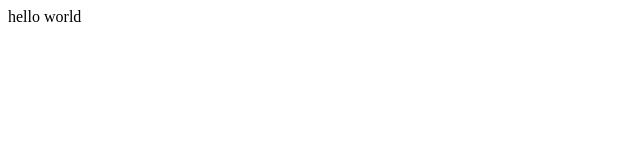
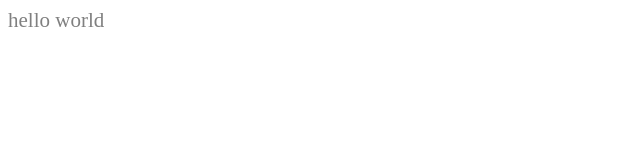
Before and after one commit to devho813/land-bnb-front, a Next.js app: page / in a window 1280 px wide. Shown: the top 160 px of the page, without its empty margins (0-640 px from the left). Built offline with nearby package versions, Linux system fonts and the light colour scheme.

Commit message:
add : emotion 세팅, svg 컴포넌트 설정

```diff
--- a/package.json
+++ b/package.json
@@ -11,11 +11,15 @@
     "start": "next start"
   },
   "dependencies": {
+    "@emotion/react": "^11.4.0",
+    "@emotion/styled": "^11.3.0",
+    "babel-plugin-inline-react-svg": "^2.0.1",
     "next": "^11.0.1",
     "react": "^17.0.2",
     "react-dom": "^17.0.2"
   },
   "devDependencies": {
+    "@emotion/babel-plugin": "^11.3.0",
     "@types/node": "^16.4.10",
     "@types/react": "^17.0.15",
     "@types/react-dom": "^17.0.9",
--- a/src/pages/index.tsx
+++ b/src/pages/index.tsx
@@ -1,7 +1,13 @@
+import { css } from "@emotion/react";
 import React from "react";
 
 function Home() {
-  return <div>hello world</div>;
+  return <div css={container}>hello world</div>;
 }
 
 export default Home;
+
+const container = css`
+  font-size: 21px;
+  color: gray;
+`;
--- /dev/null
+++ b/src/types/image.d.ts
@@ -0,0 +1 @@
+declare module "*.svg";
--- a/tsconfig.json
+++ b/tsconfig.json
@@ -16,7 +16,8 @@
     "moduleResolution": "node",
     "resolveJsonModule": true,
     "isolatedModules": true,
-    "jsx": "preserve"
+    "jsx": "preserve",
+    "types": ["@emotion/react/types/css-prop"],
   },
   "include": [
     "next-env.d.ts",
```
Also changed, not shown: .babelrc.js (added), 1 other file (tests, documents, lock files or other folders).
